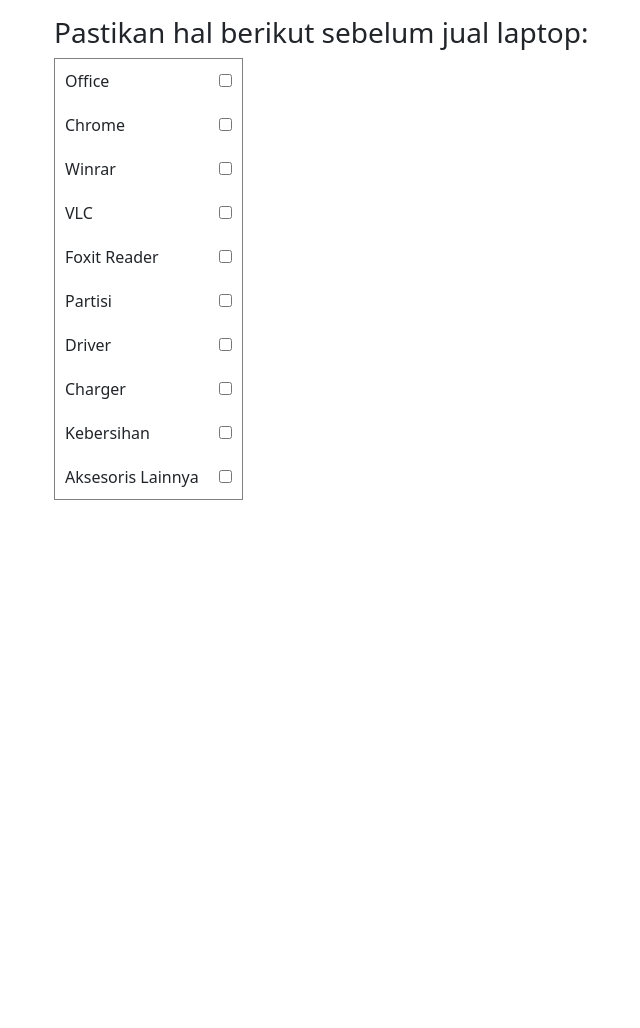
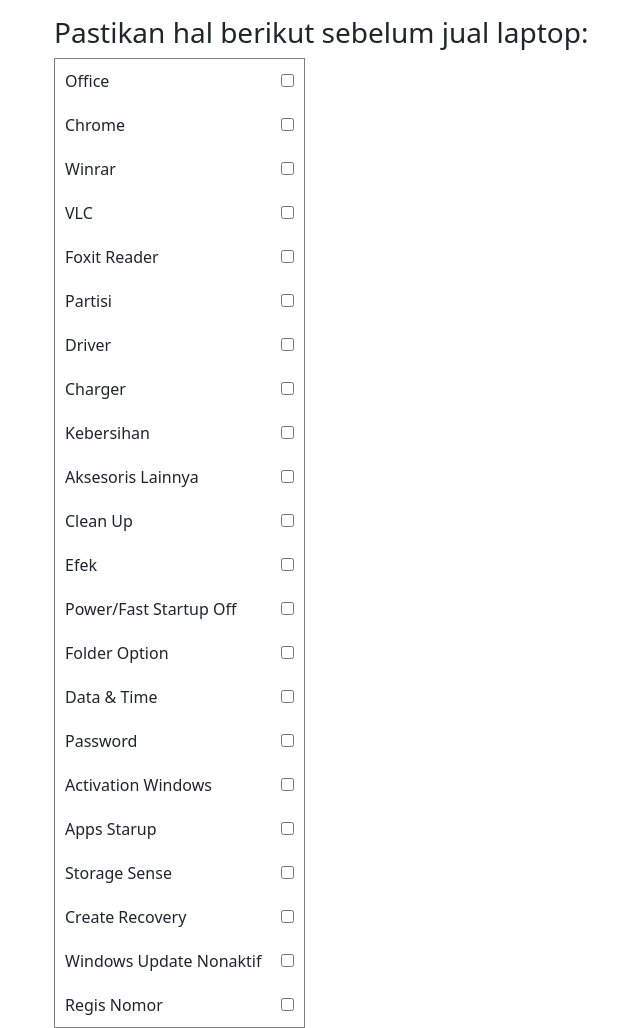
Before and after one commit to ancadev05/form-pengecekan-laptop, a plain HTML site: page pages/cek-laptop-jual.html in a window 1280 px wide. Shown: the whole page, without its empty margins (28-668 px from the left). Before the commit the page ends 800 px from the top, so only its background shows below. Drawn offline with Linux system fonts and the light colour scheme.

Commit message:
penambahan item pengecekan

```diff
--- a/pages/cek-laptop-jual.html
+++ b/pages/cek-laptop-jual.html
@@ -52,6 +52,54 @@
           <td>Aksesoris Lainnya</td>
           <td><input type="checkbox" name="" id=""></td>
         </tr>
+        <tr>
+          <td>Clean Up</td>
+          <td><input type="checkbox" name="" id=""></td>
+        </tr>
+        <tr>
+          <td>Efek</td>
+          <td><input type="checkbox" name="" id=""></td>
+        </tr>
+        <tr>
+          <td>Power/Fast Startup Off</td>
+          <td><input type="checkbox" name="" id=""></td>
+        </tr>
+        <tr>
+          <td>Folder Option</td>
+          <td><input type="checkbox" name="" id=""></td>
+        </tr>
+        <tr>
+          <td>Data & Time</td>
+          <td><input type="checkbox" name="" id=""></td>
+        </tr>
+        <tr>
+          <td>Password</td>
+          <td><input type="checkbox" name="" id=""></td>
+        </tr>
+        <tr>
+          <td>Activation Windows</td>
+          <td><input type="checkbox" name="" id=""></td>
+        </tr>
+        <tr>
+          <td>Apps Starup</td>
+          <td><input type="checkbox" name="" id=""></td>
+        </tr>
+        <tr>
+          <td>Storage Sense</td>
+          <td><input type="checkbox" name="" id=""></td>
+        </tr>
+        <tr>
+          <td>Create Recovery</td>
+          <td><input type="checkbox" name="" id=""></td>
+        </tr>
+        <tr>
+          <td>Windows Update Nonaktif</td>
+          <td><input type="checkbox" name="" id=""></td>
+        </tr>
+        <tr>
+          <td>Regis Nomor</td>
+          <td><input type="checkbox" name="" id=""></td>
+        </tr>
       </table>
     </div>
     <script src="../assets/bootstrap5/js/bootstrap.bundle.min.js"></script>
```
